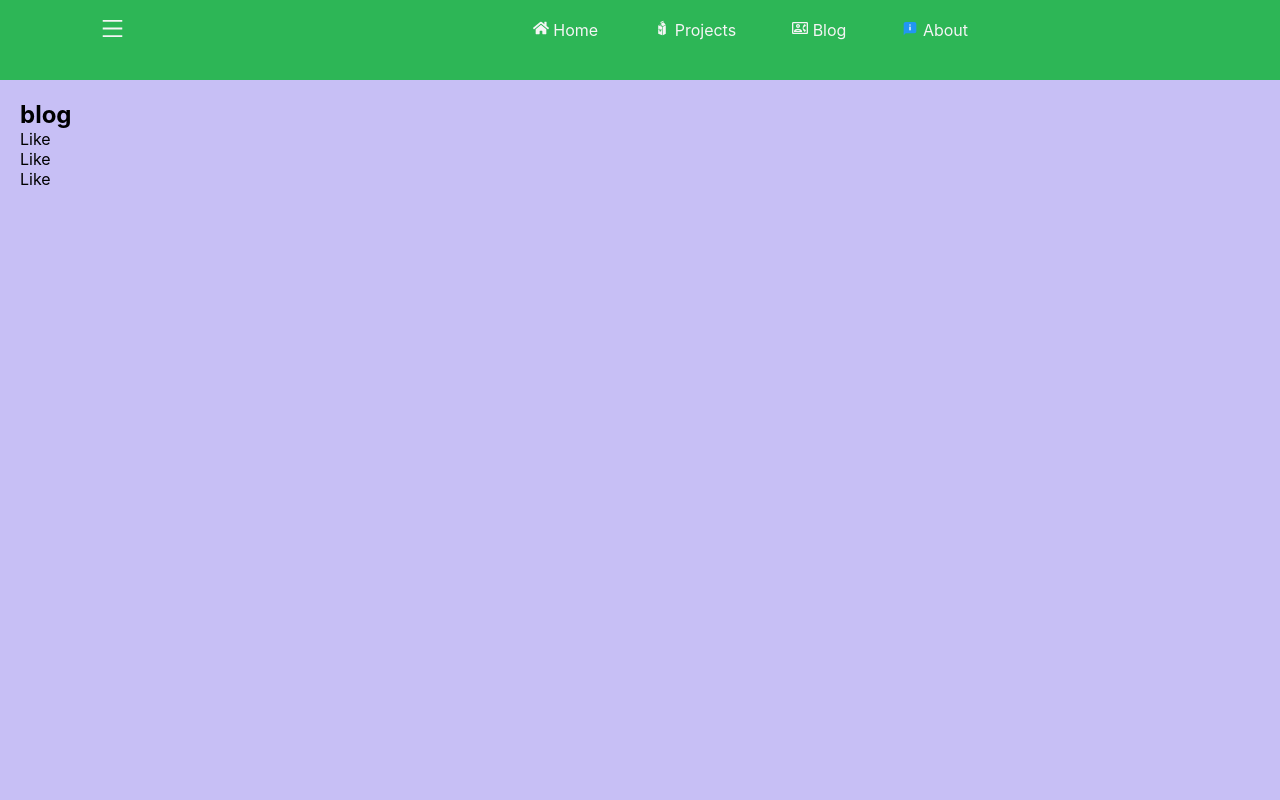
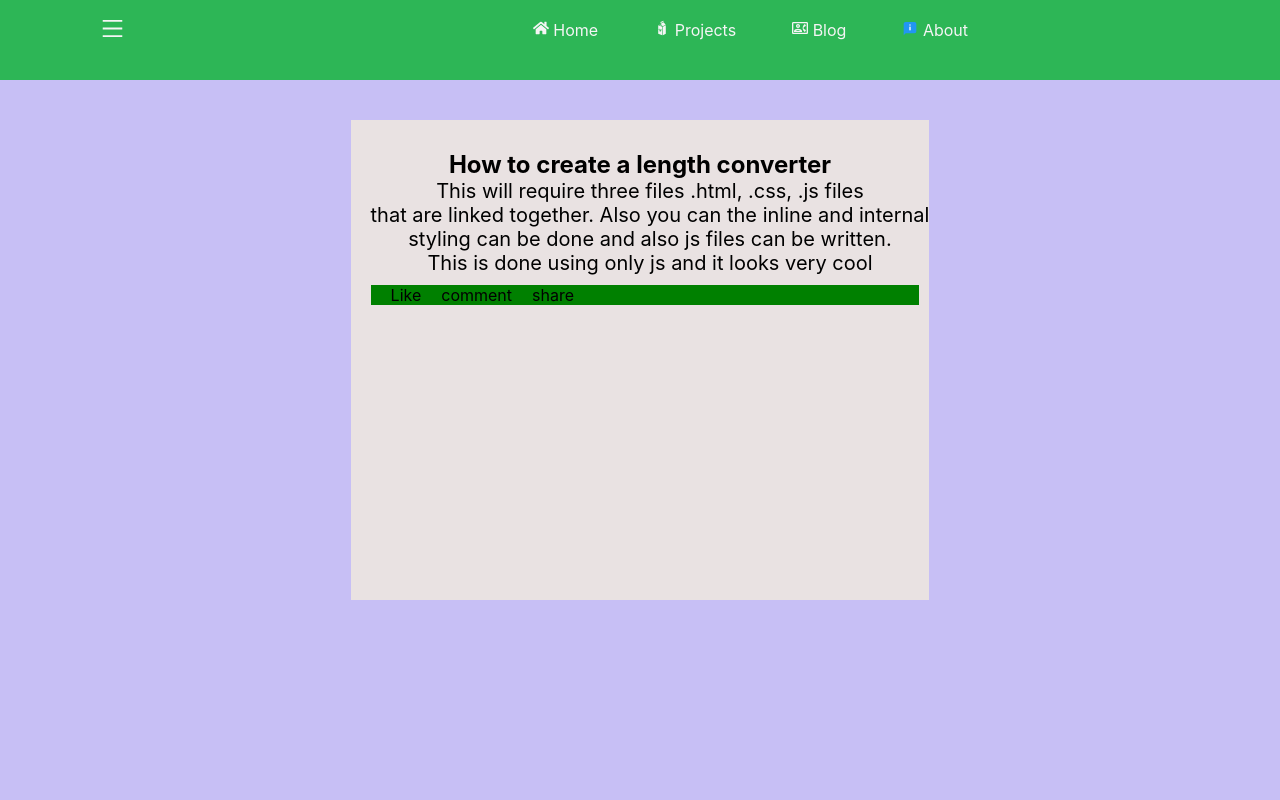
Before and after one commit to sirben181/my-app, a React (Create React App) app: page /blog in a window 1280 px wide. Shown: the top 800 px of the page. Built offline with nearby package versions, Linux system fonts and the light colour scheme.

Commit message:
over there

```diff
--- a/src/pages/Blog.js
+++ b/src/pages/Blog.js
@@ -6,14 +6,19 @@ const Blog = () => {
       <div className="blog-wrapper">
         <div className="blog">
           <div className="blog-header">
-           <h2>blog</h2>
+            <h2>How to create a length converter</h2>
           </div>
           <div className="blog-body">
-            <div className="blog-content"></div>
+            <div className="blog-content">
+              <p>This will require three files .html, .css, .js files <br />
+              that are linked together. Also you can the inline and internal <br />
+               styling can be done and also js files can be written. <br />
+               This is done using only js and it looks very cool</p>
+            </div>
             <div className="blog-footer">
               <div className="like"><p>Like</p></div>
-              <div className="comment"><p>Like</p></div>
-              <div className="like"><p>Like</p></div>
+              <div className="comment"><p>comment</p></div>
+              <div className="share"><p>share</p></div>
             </div>
           </div>
         </div>
--- a/src/pages/blog.css
+++ b/src/pages/blog.css
@@ -1,4 +1,5 @@
-*{box-sizing: border-box;}
+*{box-sizing: border-box;
+   margin:0;}
 .blog-container{display:flex;
     flex-direction:column;
     background:rgb(199, 191, 245);
@@ -10,7 +11,52 @@ width:100%;
 .blog-wrapper{
     display:flex;
     flex-direction:column;
+    /* justify-content:center; */
+    align-items:center;
     margin:20px;
     min-height:100vh;
     width:100%;
-border-radius:15px;}
+    border-radius:15px;
+}
+.blog{
+    display:flex;
+    flex-direction:column;
+    align-items:center;
+    background: rgb(233, 226, 226);
+    min-width:60vh;
+    min-height:60vh;
+    margin:20px 0;
+    padding:30px 0;
+}
+.blog-body{
+    display:flex;
+    flex-direction:column;
+    justify-content:center;
+    text-align:center;
+
+}
+.blog-body div{
+    margin-left:20px;
+}
+.blog-content{
+    font-size:20px;
+}
+.blog-footer{
+    display:flex;
+    text-align: center;
+    background:green;
+    margin:10px;
+
+}
+.like p{
+    display:flex;
+    align-items: flex-start;
+}
+.comment p{
+    display:flex;
+    text-align:center;
+}
+.share p{
+    display:flex;
+    text-align:flex-end;
+}
```
Lines whose indentation alone changed are shown as unchanged.
